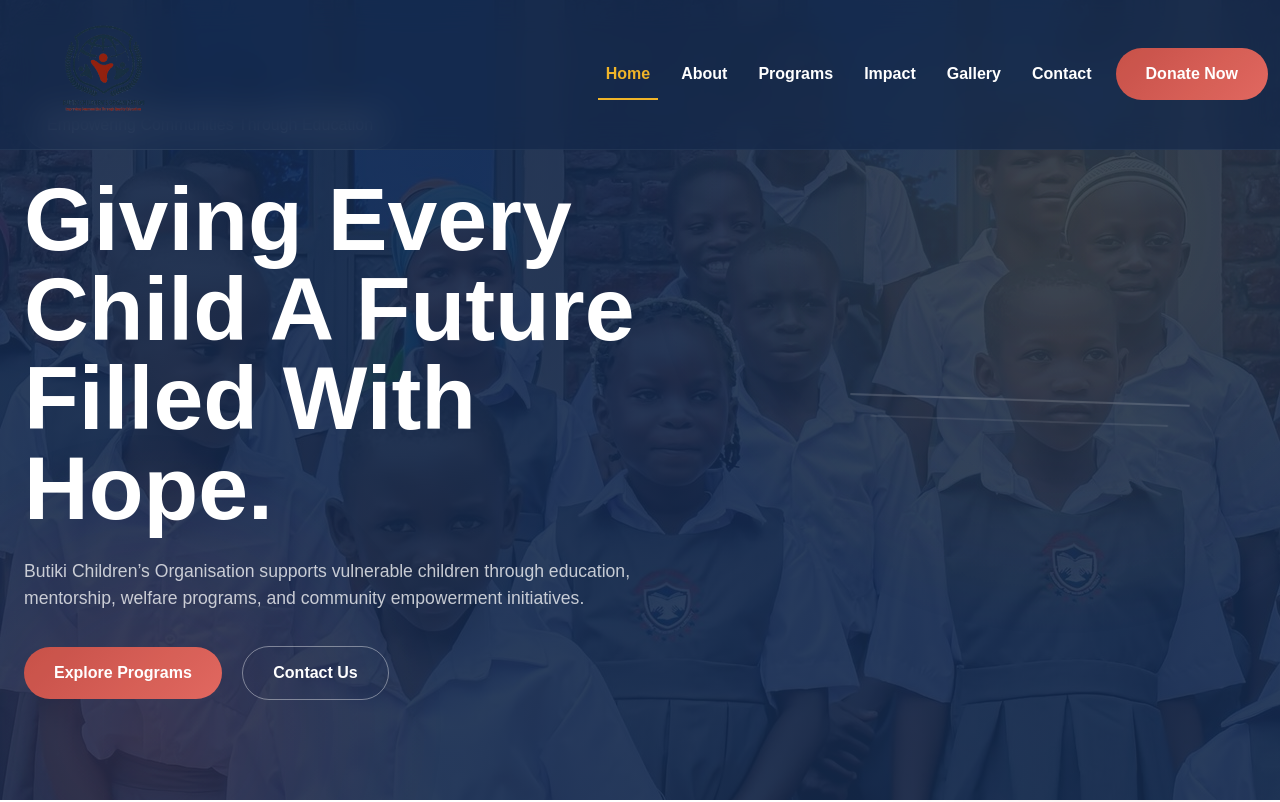
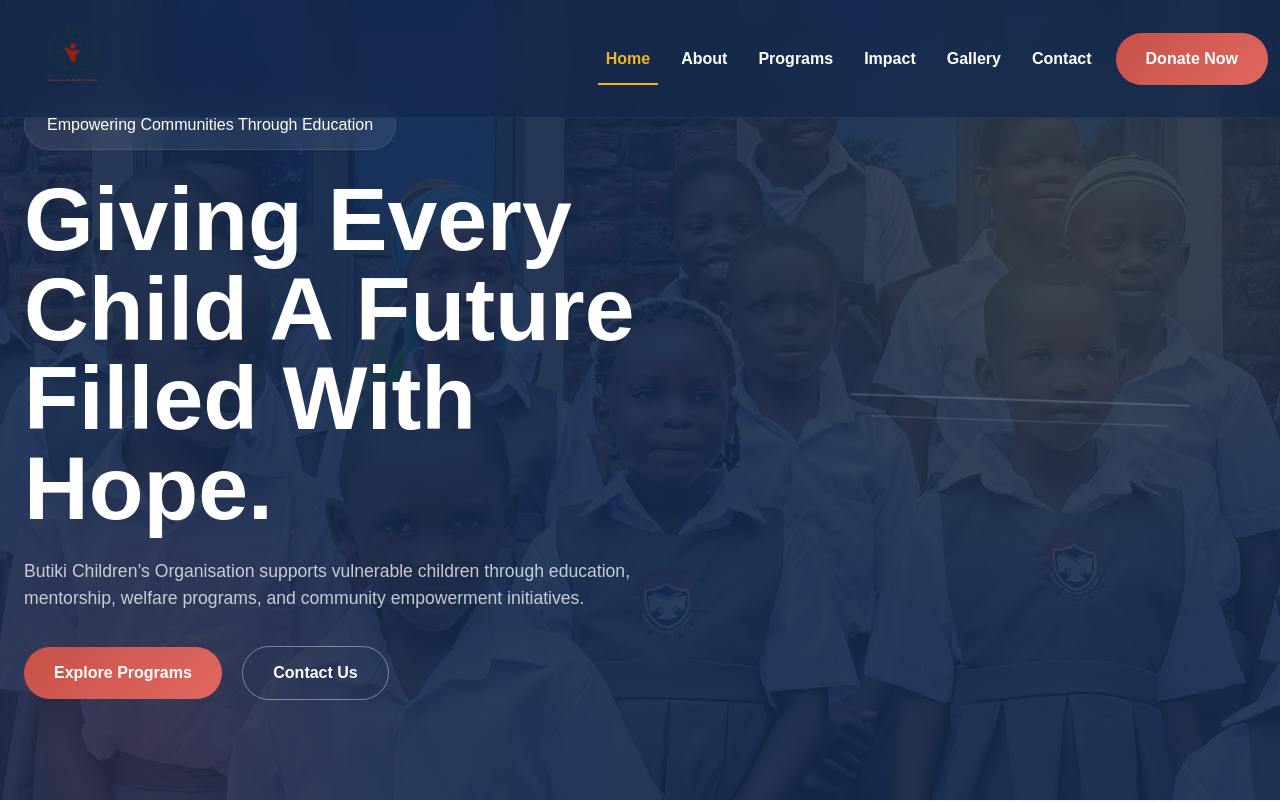
Before and after one commit to sseruwagikenneth88-dev/butikiwebsite, a plain HTML site: page index.html in a window 1280 px wide. Shown: the top 802 px of the page. Drawn offline with nearby package versions, Linux system fonts and the light colour scheme.

Commit message:
Update index.html

```diff
--- a/index.html
+++ b/index.html
@@ -743,7 +743,7 @@ section,
 
     <a class="navbar-brand" href="#home">
       <h1 class="d-flex align-items-center gap-2">
-    <img src="logo.png" alt="Logo" width="180">
+    <img src="logo.png" alt="Logo" width="120">
 </h1>
     </a>
 
```
